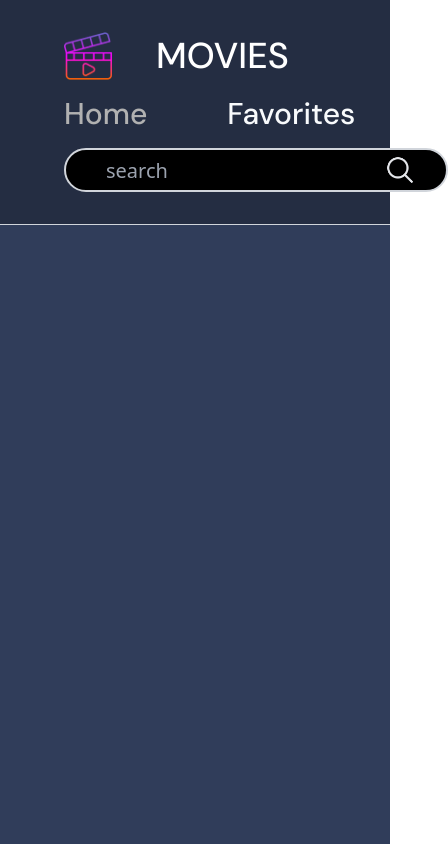
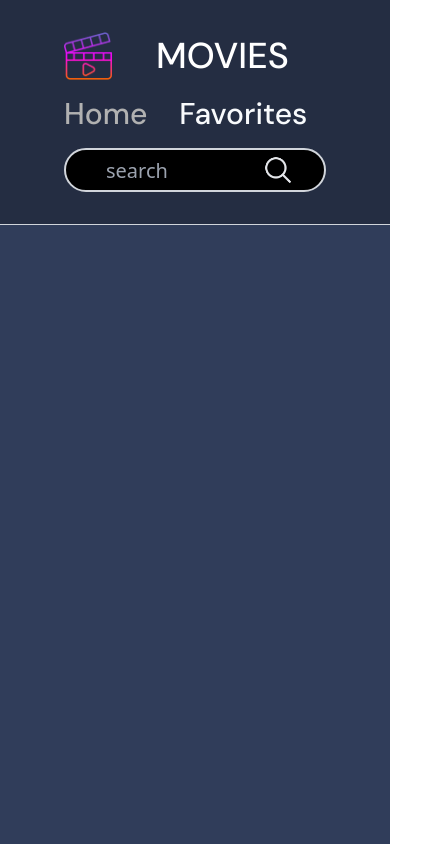
Before and after one commit to Gab2903/CW33movieDiary, a plain HTML site: page journal.html in a window 390 px wide. Shown: the whole page, 448 px wide, since content can reach past the window. Drawn offline with nearby package versions, Linux system fonts and the light colour scheme; no server answers.

Commit message:
responsive header

```diff
--- a/journal.html
+++ b/journal.html
@@ -33,7 +33,7 @@
   <body>
     <div class="min-h-screen flex flex-col">
       <header
-        class="flex gap-4 flex-wrap justify-between align-center py-8 pl-16 pr-32 bg-darkblue border-gray-300 border-b"
+        class="flex gap-x-20 md:gap-x-4 gap-y-4 flex-wrap justify-between align-center py-8 px-16 bg-darkblue border-gray-300 border-b"
       >
         <!-- container for logo and name -->
         <div class="flex items-center gap-11">
@@ -48,7 +48,7 @@
         </div>
 
         <!-- navigation -->
-        <nav class="flex items-center gap-20">
+        <nav class="flex items-center gap-8 xl:gap-20">
           <a
             href="index.html"
             class="font-dmsans font-medium text-3xl text-hellgrey hover:text-slate-50"
@@ -62,7 +62,7 @@
         </nav>
 
         <!-- search section -->
-        <div class="search-container relative z-50 w-1/3 min-w-96 h-11">
+        <div class="search-container relative z-50 w-full lg:w-1/3 h-11">
           <!-- search input -->
           <input
             class="search-input absolute w-full h-full pl-10 pr-16 bg-black border-gray-300 border-2 rounded-3xl text-gray-300 text-xl focus:outline-none"
@@ -84,7 +84,7 @@
 
       <!-- favorite movies -->
       <main
-        class="favorites grid grid-cols-1 md:grid-cols-2 auto-rows-max gap-8 grow py-12 px-16 bg-mediumblue"
+        class="favorites grid grid-cols-1 lg:grid-cols-2 auto-rows-max gap-8 grow py-12 px-16 bg-mediumblue"
       ></main>
     </div>
     <script src="journal.js" type="module"></script>
```
Also changed, not shown: index.html (+3 -3 lines).
